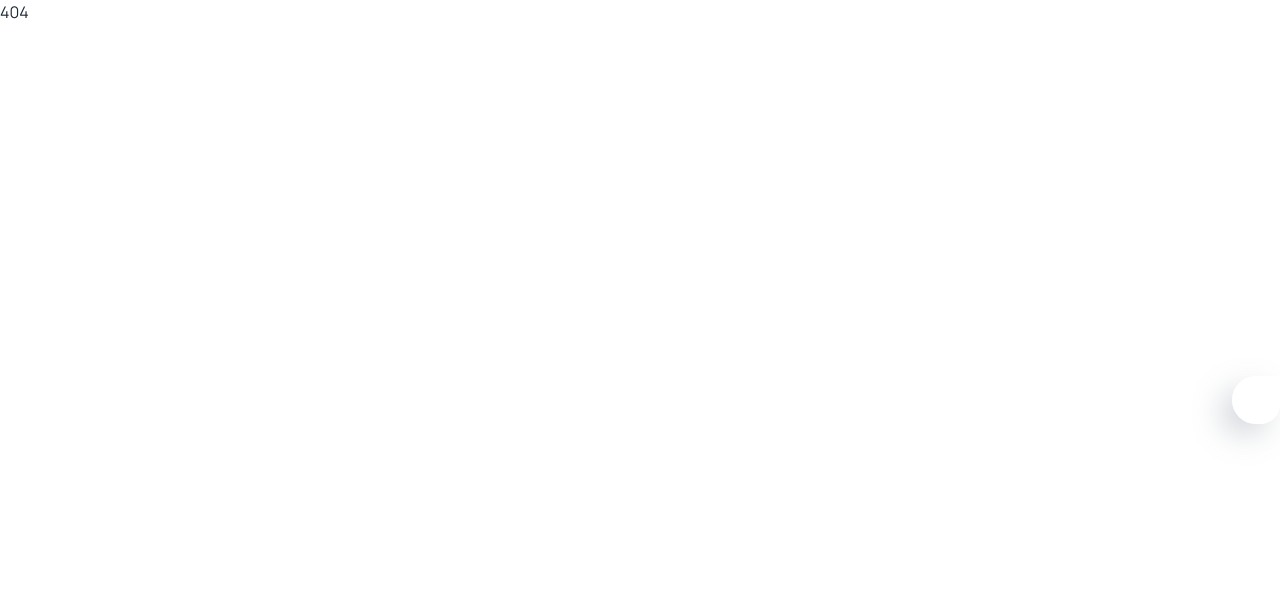
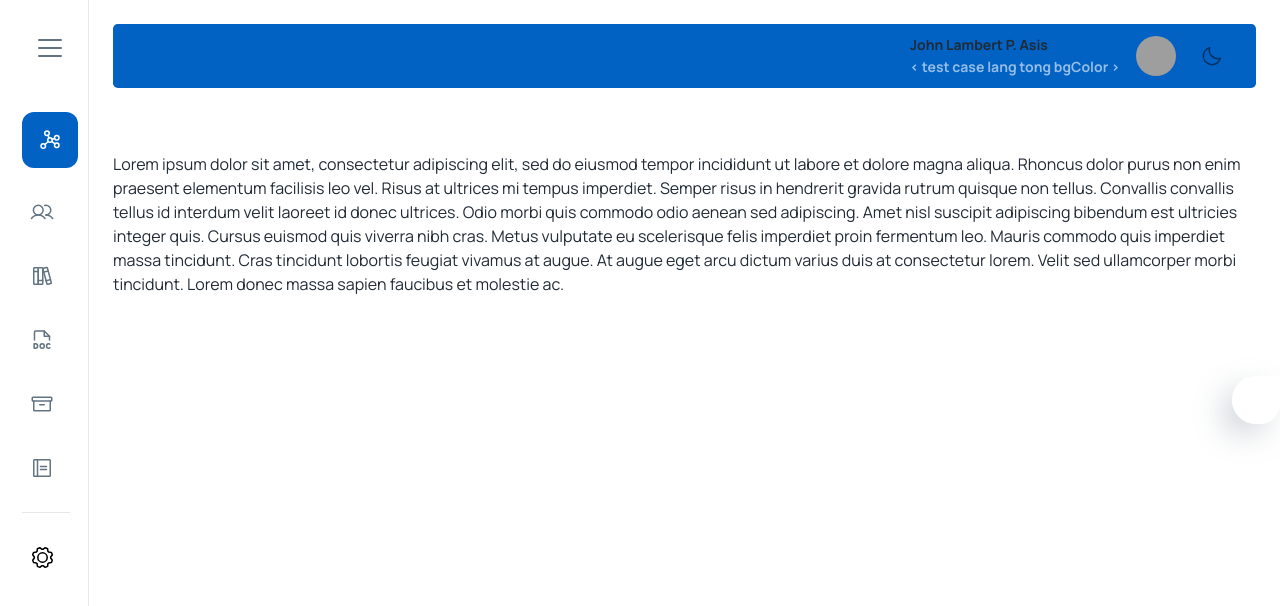
Before and after one commit to johnLamberts/WebLMSURSB, a React (Vite) app: page /app in a window 1280 px wide. Before the commit this address had no page. Shown: the top 606 px of the page. Built offline with nearby package versions, Linux system fonts and the light colour scheme; grey boxes are pictures that could not be loaded; some icons are missing.

Commit message:
test cases 2

```diff
--- a/src/App.tsx
+++ b/src/App.tsx
@@ -14,8 +14,8 @@ function App() {
       <ThemeSettings>
         <Router>
           <Routes>
-            <Route element={<AdminLayout />}>
-              <Route index path="/" element={<Dashboard />} />
+            <Route path="/" element={<AdminLayout />}>
+              <Route index path="/app" element={<Dashboard />} />
               <Route path="/sample" element={<GeneralApp />} />
               <Route path="/students" element={<Students />} />
             </Route>
--- a/src/features/TabledNavigation/Sidebar.tsx
+++ b/src/features/TabledNavigation/Sidebar.tsx
@@ -58,7 +58,7 @@ const navButtons = [
   {
     index: 2,
     name: "Books Management",
-    path: "/app",
+    path: "/asdasd",
     icon: <Books />,
   },
   {
@@ -109,8 +109,9 @@ export default function Sidebar({
   const getIndex = navButtons
     .filter((item) => (item.path === location.pathname ? item.index : 0))
     .map((item) => item.index);
-  const [selected, setSelected] = useState<number>(getIndex[0]);
+  const [selected, setSelected] = useState<number>(getIndex[0] ?? 0);
 
+  console.log(selected);
   // const [anchorEl, setAnchorEl] = useState(null);
   // const open = Boolean(anchorEl);
 
```
